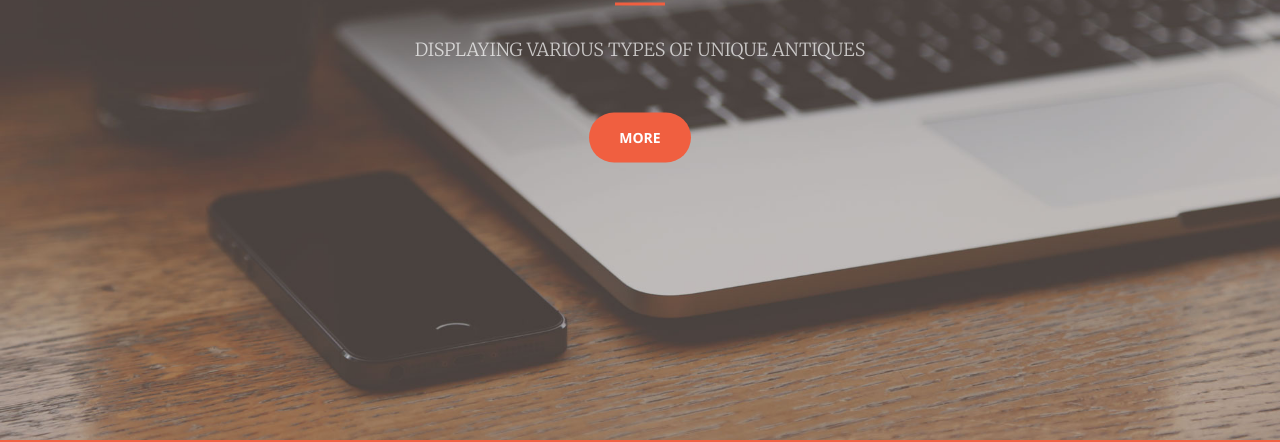
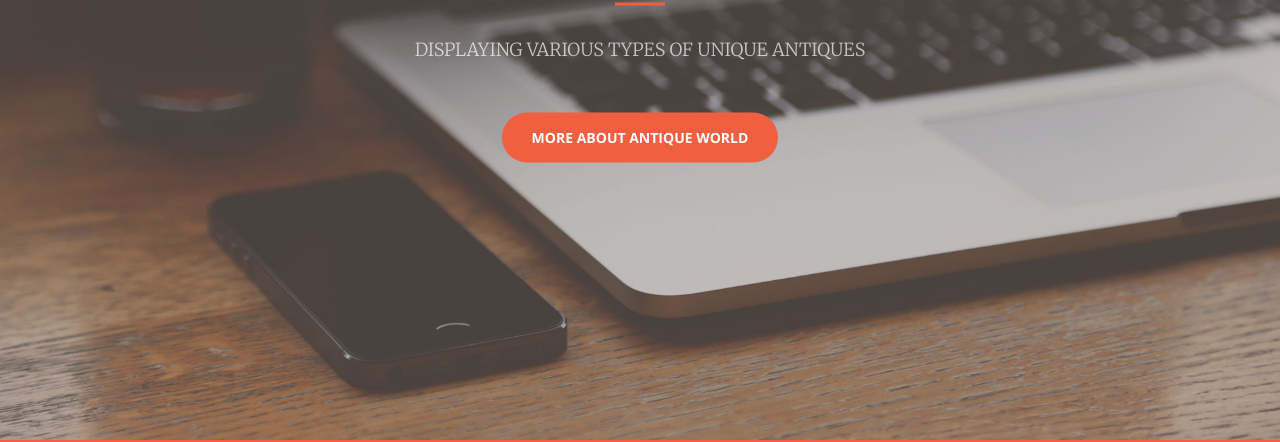
Before and after one commit to wannorsyahida/wannorsyahida.github.io, a website: page index.html in a window 1280 px wide. Shown: the part 360-802 px from the top of the page. Drawn offline with nearby package versions, Linux system fonts and the light colour scheme.

Commit message:
Create index.html

```diff
--- a/index.html
+++ b/index.html
@@ -76,7 +76,7 @@
 
                 <hr>
                 <p>DISPLAYING VARIOUS TYPES OF UNIQUE ANTIQUES</p>
-                <a href="#about" class="btn btn-primary btn-xl page-scroll">More</a>
+                <a href="#about" class="btn btn-primary btn-xl page-scroll">More About Antique World</a>
             </div>
         </div>
     </header>
@@ -90,7 +90,7 @@
                     <p class="text-faded">Hope you enjoy have a look at some examples of our collection on this website and come and visit us in Antique Gallery.
 
 Antique World</p>
-                    <p Antique World </p>
+
                     <a href="#services" class="page-scroll btn btn-default btn-xl sr-button">Get Started!</a>
                 </div>
             </div>
```
